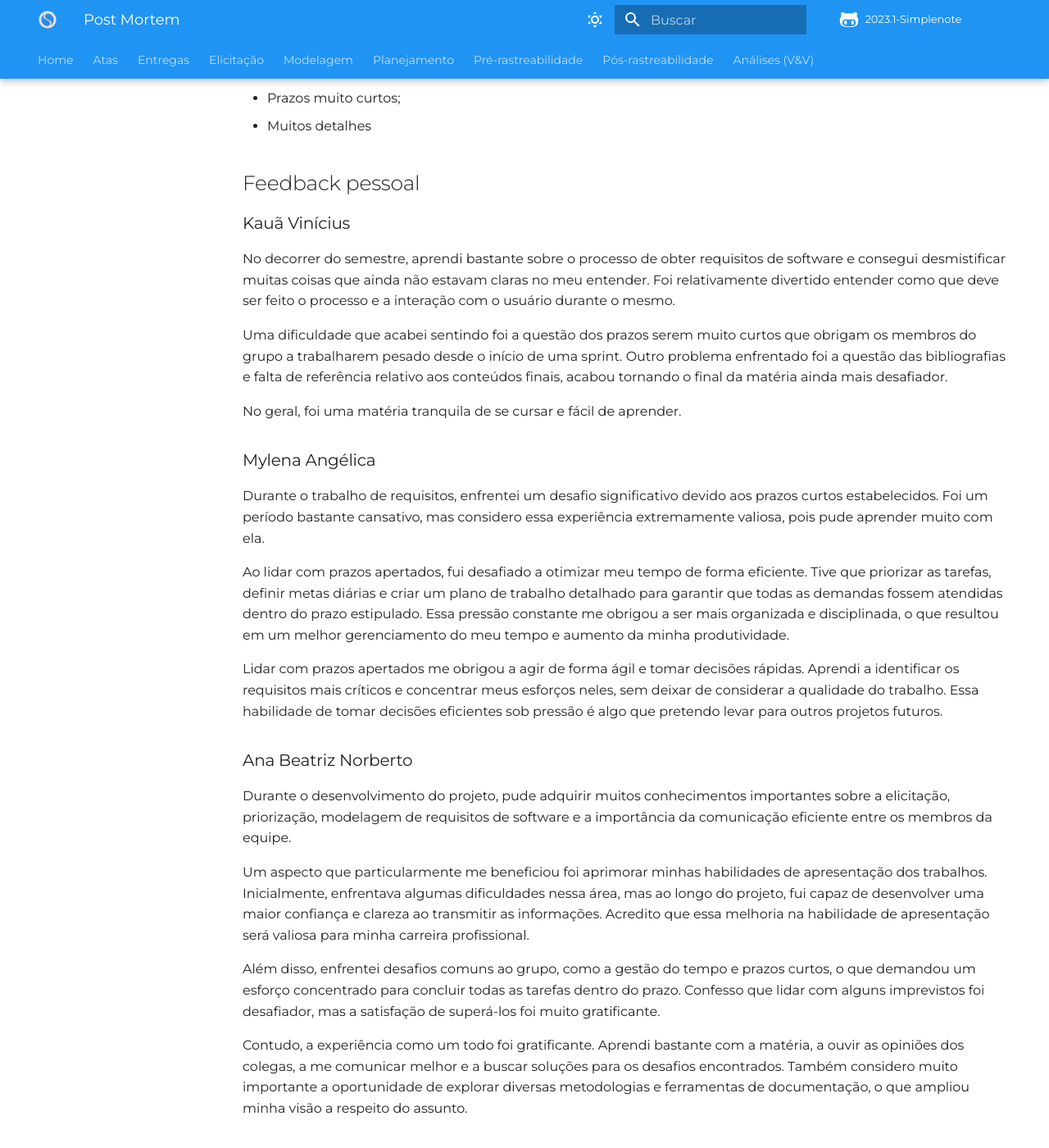
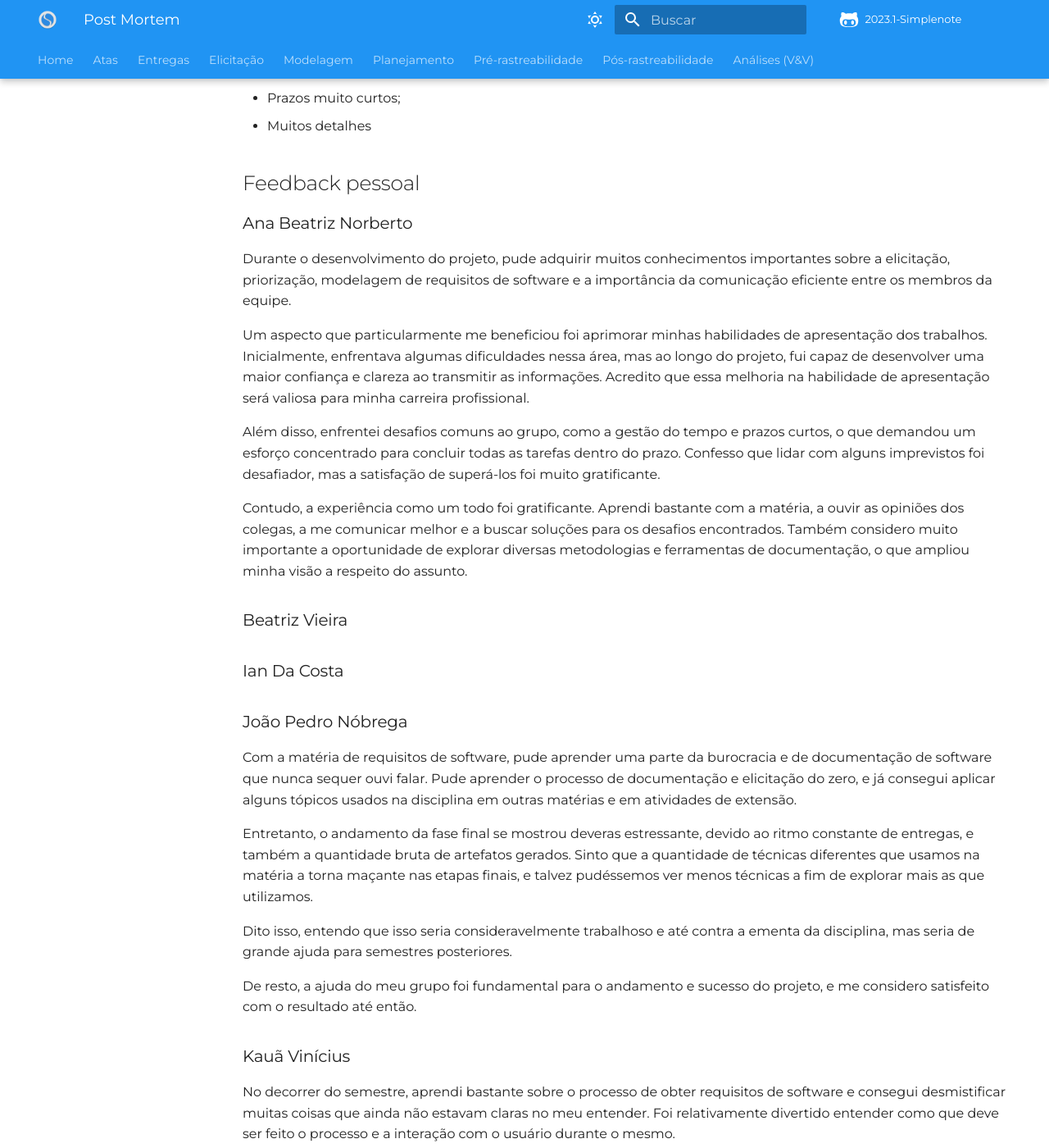
Before and after one commit to Requisitos-de-Software/2023.1-Simplenote, an MkDocs documentation site: the page built from docs/PostMortem.md, in a window 1280 px wide and 1400 px high, scrolled down 464 px. Shown: the whole window at 82% size. Built offline with MkDocs 1.6.1 and Material for MkDocs 9.7.7, drawn with Linux system fonts in a browser that asks for light colours; some web fonts are replaced; comment, search, counter and statistics services are not loaded; some of the changed text lies outside the part shown.

Commit message:
Ordem Alfabetica

```diff
--- a/docs/PostMortem.md
+++ b/docs/PostMortem.md
@@ -10,20 +10,6 @@ Neste post mortem, analisaremos o projeto do Simplenote para a disciplina de req
 - Muitos detalhes
 ## Feedback pessoal
 
-### Kauã Vinícius
-No decorrer do semestre, aprendi bastante sobre o processo de obter requisitos de software e consegui desmistificar muitas coisas que ainda não estavam claras no meu entender. Foi relativamente divertido entender como que deve ser feito o processo e a interação com o usuário durante o mesmo.
-
-Uma dificuldade que acabei sentindo foi a questão dos prazos serem muito curtos que obrigam os membros do grupo a trabalharem pesado desde o início de uma sprint. Outro problema enfrentado foi a questão das bibliografias e falta de referência relativo aos conteúdos finais, acabou tornando o final da matéria ainda mais desafiador.
-
-No geral, foi uma matéria tranquila de se cursar e fácil de aprender.
-
-### Mylena Angélica
-Durante o trabalho de requisitos, enfrentei um desafio significativo devido aos prazos curtos estabelecidos. Foi um período bastante cansativo, mas considero essa experiência extremamente valiosa, pois pude aprender muito com ela.
-
-Ao lidar com prazos apertados, fui desafiado a otimizar meu tempo de forma eficiente. Tive que priorizar as tarefas, definir metas diárias e criar um plano de trabalho detalhado para garantir que todas as demandas fossem atendidas dentro do prazo estipulado. Essa pressão constante me obrigou a ser mais organizada e disciplinada, o que resultou em um melhor gerenciamento do meu tempo e aumento da minha produtividade.
-
-Lidar com prazos apertados me obrigou a agir de forma ágil e tomar decisões rápidas. Aprendi a identificar os requisitos mais críticos e concentrar meus esforços neles, sem deixar de considerar a qualidade do trabalho. Essa habilidade de tomar decisões eficientes sob pressão é algo que pretendo levar para outros projetos futuros.
-
 ### Ana Beatriz Norberto
 Durante o desenvolvimento do projeto, pude adquirir muitos conhecimentos importantes sobre a elicitação, priorização, modelagem de requisitos de software e a importância da comunicação eficiente entre os membros da equipe.
 
@@ -33,6 +19,10 @@ Além disso, enfrentei desafios comuns ao grupo, como a gestão do tempo e prazo
 Confesso que lidar com alguns imprevistos foi desafiador, mas a satisfação de superá-los foi muito gratificante.
 
 Contudo, a experiência como um todo foi gratificante. Aprendi bastante com a matéria, a ouvir as opiniões dos colegas, a me comunicar melhor e a buscar soluções para os desafios encontrados. Também considero muito importante a oportunidade de explorar diversas metodologias e ferramentas de documentação, o que ampliou minha visão a respeito do assunto.
+
+### Beatriz Vieira
+
+### Ian Da Costa
 
 ### João Pedro Nóbrega
 
```
Also changed, not shown: other parts of docs/PostMortem.md (+17 -0 lines).
